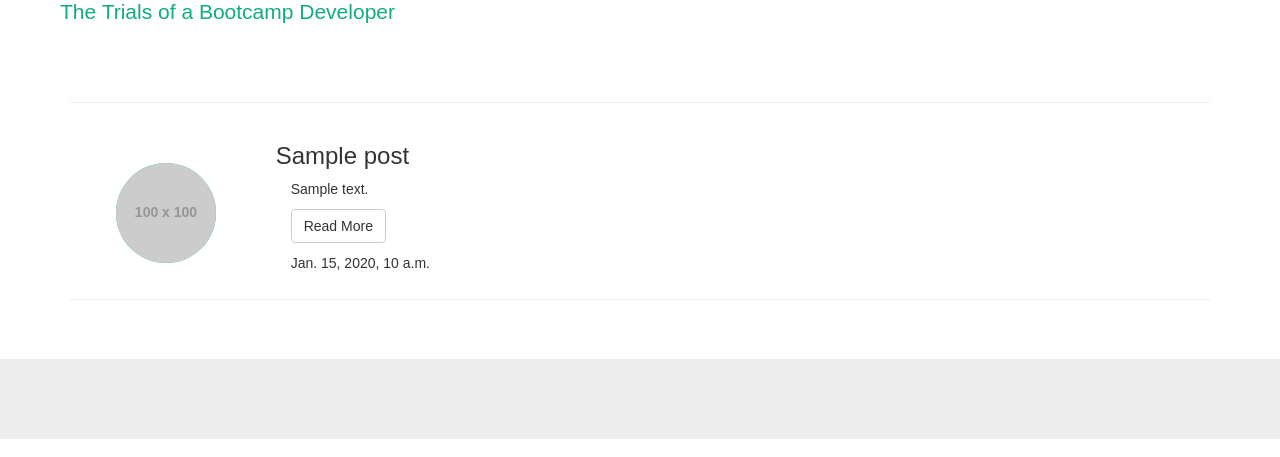
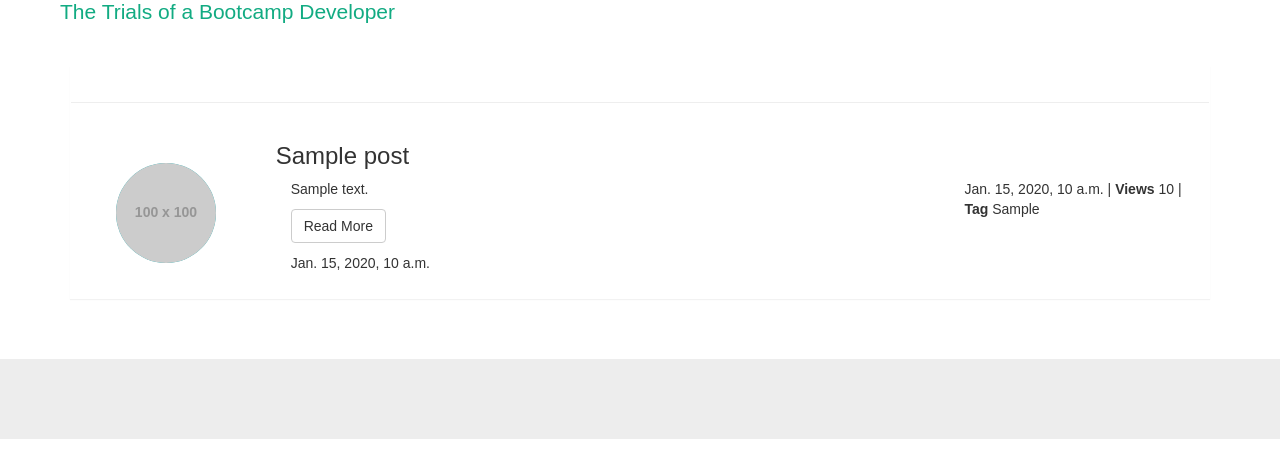
Before and after one commit to anarchyroot/firstblog, a Django app: template blog/templates/blogposts.html in a window 1280 px wide. Shown: the part 183-640 px from the top of the page. Run offline with Django 3.2, Linux system fonts and the light colour scheme; the template is opened without the code that fills it: values that come from a table or form of the project are taken from there, others are empty; tables that the repository leaves empty hold one stand-in row (values such as "Sample post"); grey boxes labelled with a size stand in for pictures from a placeholder-image service; some libraries are stand-ins or nearby versions.

Commit message:
added strong

```diff
--- a/blog/models.py
+++ b/blog/models.py
@@ -15,6 +15,7 @@ class Post(models.Model):
     created_date = models.DateTimeField(auto_now_add=True)
     published_date = models.DateTimeField(blank=True, null=True)
     views = models.IntegerField(default=0) # Record how often a post is seen
+    tag = models.CharField(max_length=30, blank=True, null=True)
 
     def publish(self):
         self.published_date = timezone.now()
--- a/blog/templates/blogposts.html
+++ b/blog/templates/blogposts.html
@@ -22,7 +22,8 @@
                     </p>
                     <p>{{ post.published_date }}</p>
                 </div>
-            </div>
+                {{ post.published_date }} | <strong>Views</strong> {{ post.views }} |
+                <strong>Tag</strong> {{ post.tag }}            </div>
         </div>
     {% endfor %}
 {% endblock %}
--- a/blog/templates/postdetail.html
+++ b/blog/templates/postdetail.html
@@ -18,6 +18,7 @@
                 </div>
                 <button class="btn btn-default" onclick="location.href='/blog'">Back To Blog</button>
             </div>
+            {{ post.published_date }} | <strong>Views</strong> {{ post.views }} | <strong>Tag</strong> {{ post.tag }}
         </div>
     </div>
 {% endblock %}
--- a/blog/views.py
+++ b/blog/views.py
@@ -10,8 +10,7 @@ def post_list(request):
     list of Posts that were published prior to'now'
     and render them to the 'blogposts.html' template
     """
-    posts = Post.objects.filter(published_date__lte=timezone.now()
-                                ).order_by('-published_date')
+    posts = Post.objects.filter(published_date__lte=timezone.now()).order_by('-published_date')
     return render(request, "blogposts.html", {'posts': posts})
 
 
@@ -24,4 +23,6 @@ def post_detail(request, id):
     post is not found
     """
     post = get_object_or_404(Post, pk=id)
+    post.views += 1  # clock up the number of post views
+    post.save()
     return render(request, "postdetail.html", {'post': post})
```
